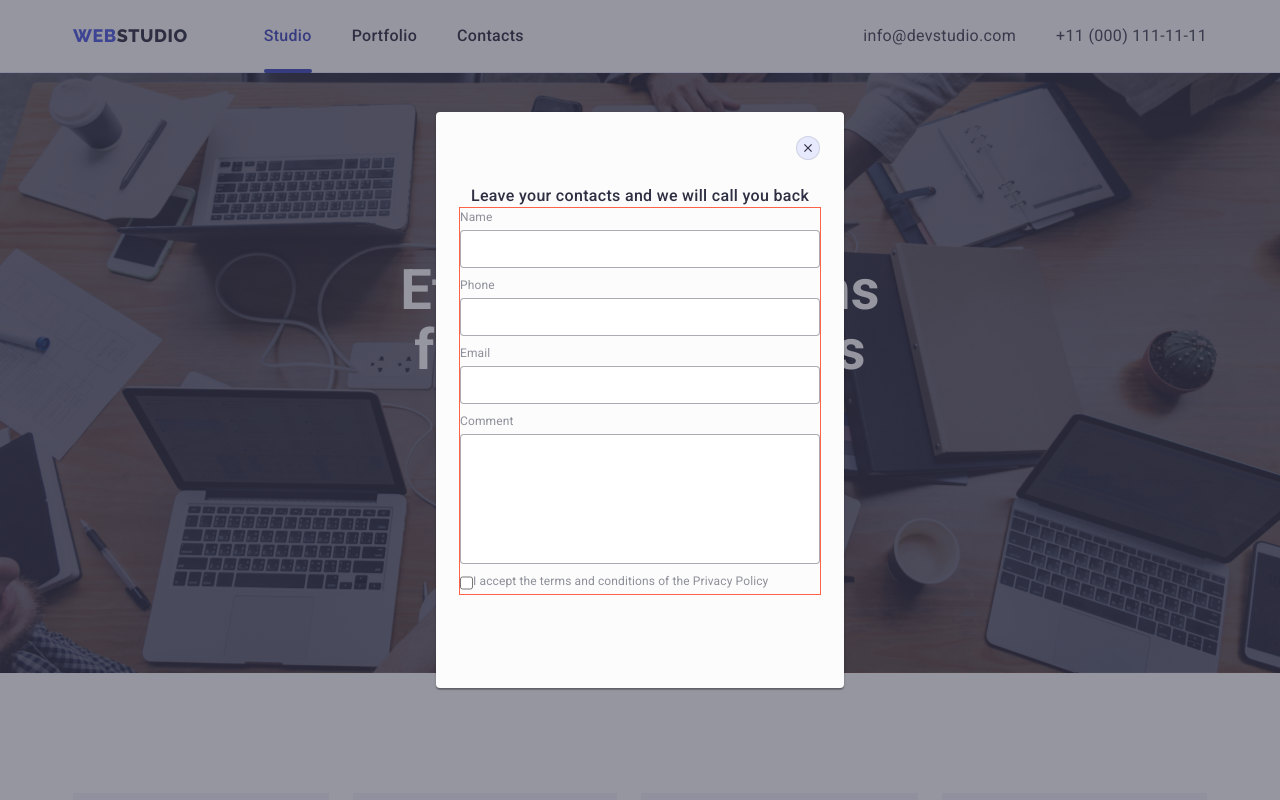
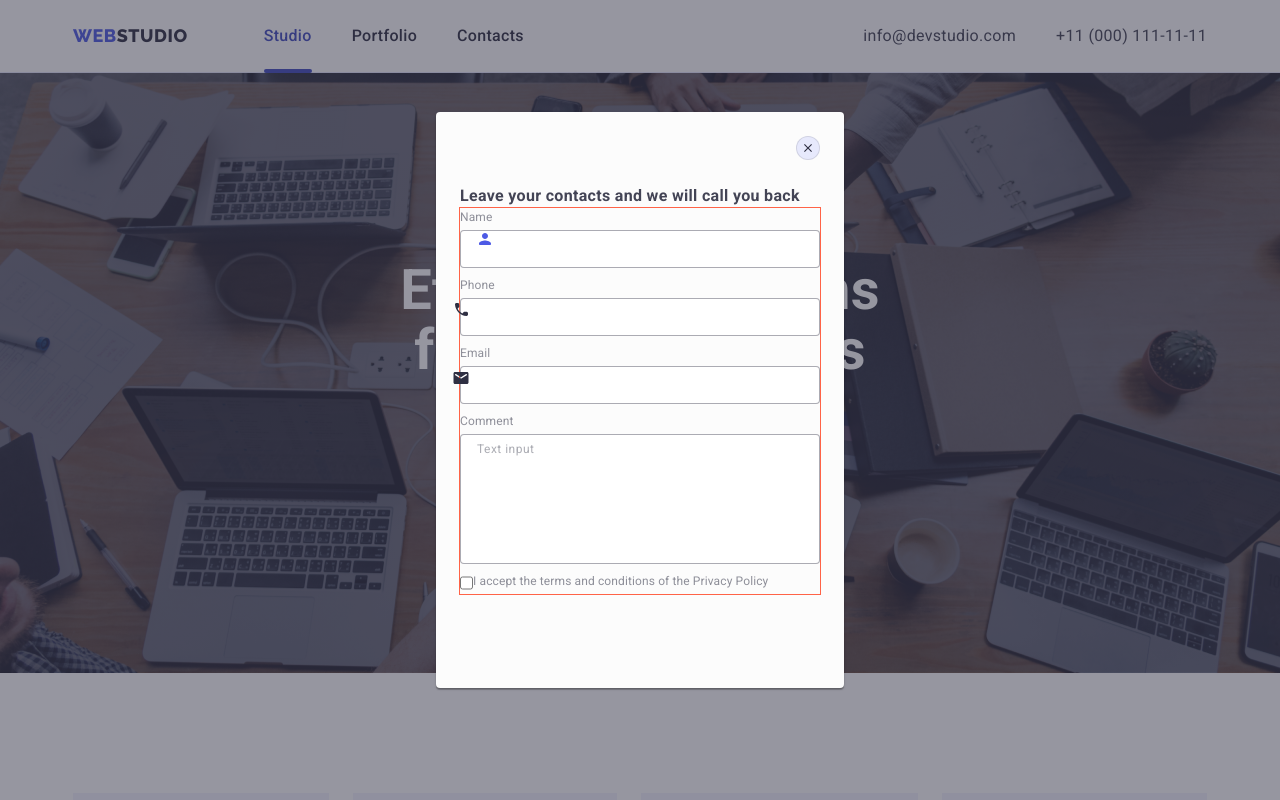
Before and after one commit to DenysPetroff/goit-markup-hw-06, a plain HTML site: page index.html in a window 1280 px wide. Both pictures are taken after a click on the button "Order Service". Shown: the top 800 px of the page. Drawn offline with nearby package versions, Linux system fonts and the light colour scheme.

Commit message:
hw-06-20230324

```diff
--- a/css/styles.css
+++ b/css/styles.css
@@ -791,5 +791,36 @@ margin-bottom: 0;}
             font-size: 12px;
             letter-spacing: 0.04em;
             color: rgba(46, 47, 66, 0.4);
-            line-height: 117%;
+            line-height: 1.16;
     }
+
+
+    .name-input-container {
+        position: relative;
+
+    /* }
+    .name-svg {
+        position: absolute;
+         */
+
+    }
+    .form-svg {
+        position: absolute;
+        fill: var(--modal-overlay-color);
+        left: 16px;
+
+    }
+    .name-input-container input {
+        display: block;
+        width: 100%;
+        }
+
+    .phone-input-container input {
+        display: block;
+        width: 100%;
+    }
+
+     .email-input-container input {
+         display: block;
+         width: 100%;
+     }
--- a/index.html
+++ b/index.html
@@ -475,9 +475,9 @@
     <!-- MODAL -->
     <div class="backdrop is-hidden" data-modal>
       <div class="modal">
-        <h2 class="your-contacts-h2">
+        <b class="your-contacts-b">
           Leave your contacts and we will call you back
-        </h2>
+        </b>
         <button data-modal-close class="close-button">
           <svg class="close-x" width="8" height="8">
             <use href="./images/symbol-defs.svg#close-black-min"></use>
@@ -486,16 +486,31 @@
         <form class="form-modal">
           <div class="modal-form-field">
             <label for="name">Name</label>
-            <input type="name" name="name" id="name" />
+            <div class="name-input-container">
+              <svg class="name-svg form-svg" width="18px" height="18px">
+                <use href="./images/symbol-defs.svg#person-black-min"></use>
+              </svg>
+              <input type="name" name="name" id="name" />
+            </div>
           </div>
 
           <div class="modal-form-field">
             <label for="phone">Phone</label>
-            <input type="tel" name="phone" id="phone" />
+            <div class="phone-input-container">
+              <svg class="name-svg form-svg" width="18px" height="24px">
+                <use href="./images/symbol-defs.svg#phone-black-min"></use>
+              </svg>
+              <input type="tel" name="phone" id="phone" />
+            </div>
           </div>
           <div class="modal-form-field">
             <label for="email">Email</label>
-            <input type="email" name="email" id="email" />
+            <div class="email-input-container">
+              <svg class="name-svg form-svg" width="18px" height="24px">
+                <use href="./images/symbol-defs.svg#email-black-min"></use>
+              </svg>
+              <input type="email" name="email" id="email" />
+            </div>
           </div>
           <div class="modal-form-field">
             <label for="comment">Comment</label>
@@ -504,8 +519,7 @@
               id="comment"
               rows="8"
               placeholder="Text input"
-            >
-            </textarea>
+            ></textarea>
           </div>
           <div class="modal-form-field accept-form">
             <input
```
Also changed, not shown: images/symbol-defs.svg.
